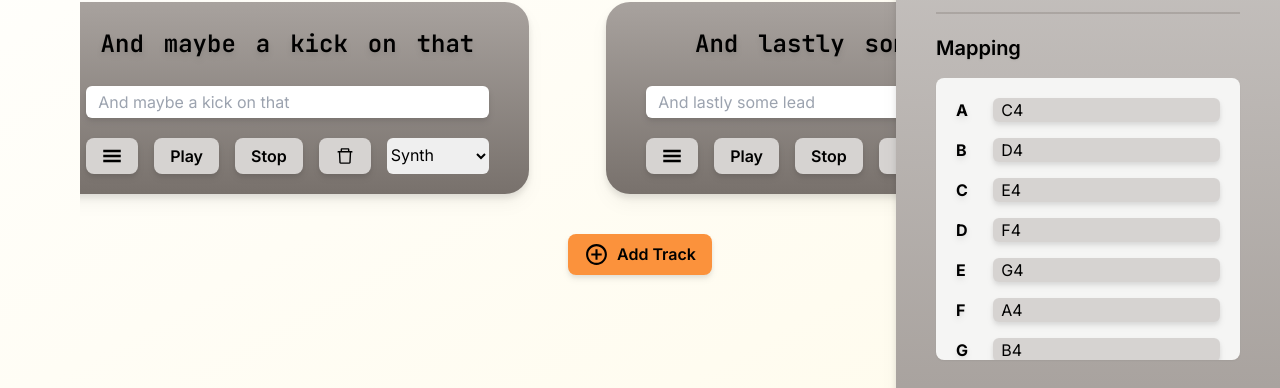
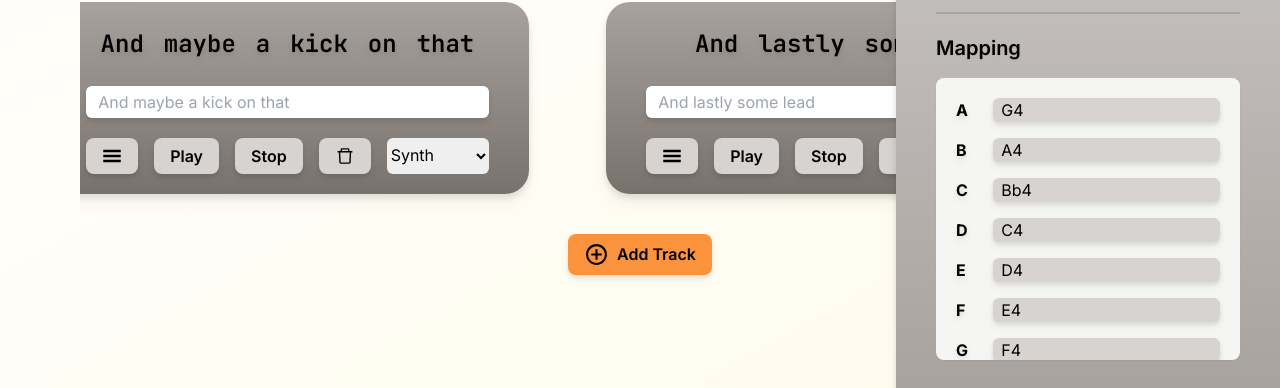
Before and after one commit to antonwallstedt/wordplay, a React (Vite) app: page / in a window 1280 px wide. Shown: the part 396-784 px from the top of the page. Built offline with nearby package versions, Linux system fonts and the light colour scheme; what tw-elements would draw is missing.

Commit message:
Set default scale to G Dorian

```diff
--- a/src/App.jsx
+++ b/src/App.jsx
@@ -7,8 +7,8 @@ import * as Tone from "tone";
 
 function App() {
   const scaleGenerator = new ScaleGenerator();
-  const [rootNote, setRootNote] = useState("C");
-  const [scale, setScale] = useState("Major");
+  const [rootNote, setRootNote] = useState("G");
+  const [scale, setScale] = useState("Dorian Mode");
   const [octave, setOctave] = useState(4);
   const [isPlayingAll, setIsPlayingAll] = useState(false);
   const [mapping, setMapping] = useState(
```
